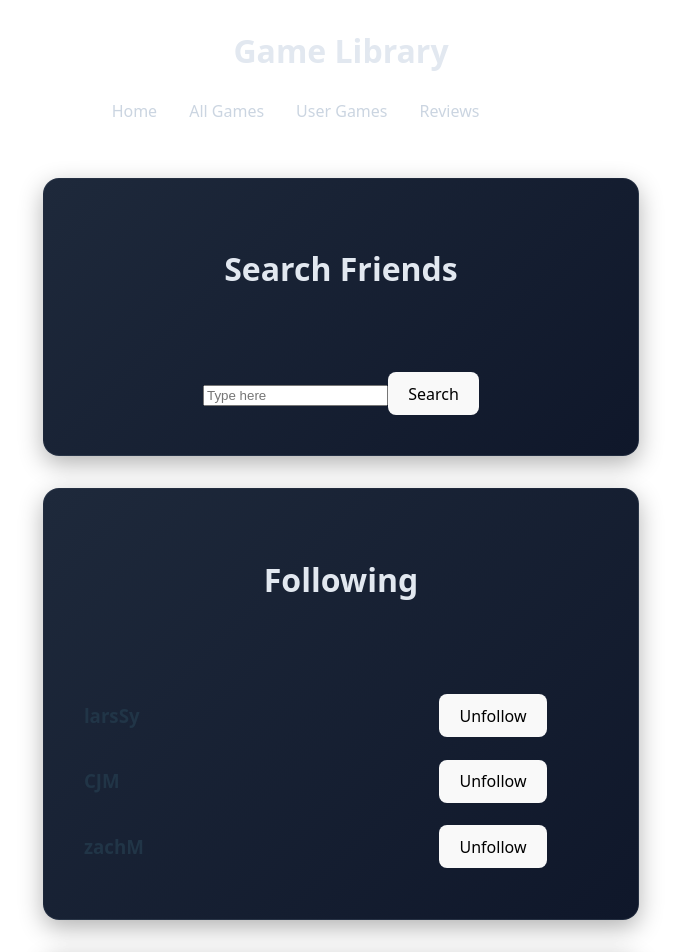
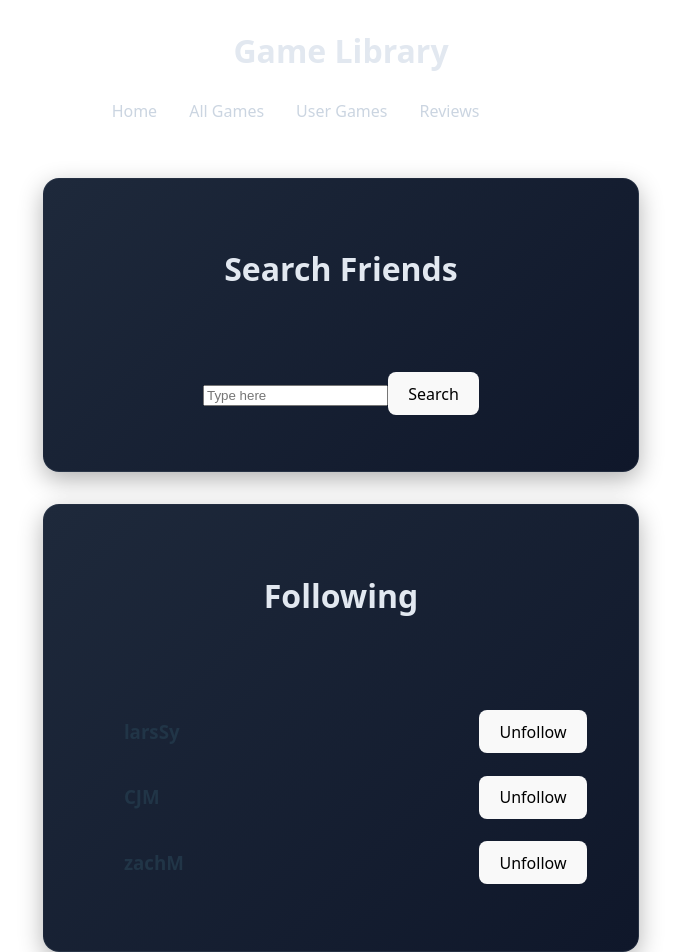
Before and after one commit to jguese3/full-stack-project, a React (Vite) app: page /friends in a window 1280 px wide. Shown: the top 952 px of the page, without its empty margins (299-980 px from the left). Built offline with nearby package versions, Linux system fonts and the light colour scheme.

Commit message:
Refactored user card and user list display

```diff
--- a/src/components/user-card/UserCard.tsx
+++ b/src/components/user-card/UserCard.tsx
@@ -11,19 +11,19 @@ export function UserCard(
     : {
         user: User,
         isExpanded: boolean,
-        onUsernameClick: () => void,
-        onFollowClick: () => void
+        onUsernameClick: (id: number) => void,
+        onFollowClick: (id: number) => void
     }
 ) {
     return (
         <div className="user-card">
             <div className="user-card-top">
             {}
-            <h3 onClick={onUsernameClick}>
+            <h3 onClick={() => onUsernameClick(user.id)}>
                 {user.userName}
             </h3>
             {}
-            <button onClick={onFollowClick}>
+            <button onClick={() => onFollowClick(user.id)}>
                 {user.isFollowing ? "Unfollow" : "Follow"}
             </button>
             </div>
--- a/src/components/user-list-display/UserListDisplay.tsx
+++ b/src/components/user-list-display/UserListDisplay.tsx
@@ -3,53 +3,33 @@ import { UserCard } from "../user-card/UserCard";
 import type { User } from "../../types/user";
 import "./user-list-display.css";
 
-export function UserListDisplay({
-    users,
-    updateFollowing
-}:
-{
-    users: User[],
-    updateFollowing: React.Dispatch<React.SetStateAction<User[]>>
-}) {
+export function UserListDisplay({users, onFollowClick}:
+    {
+        users: User[],
+        onFollowClick: (id: number) => void
+    }) {
     const [expandedId, setExpandedId] = useState<number|null>(null);
 
-    const handleUserFollowingClick = (userClicked: User): void => {
-        updateFollowing(oldUserState => {
-            return oldUserState.map(user => {
-                if(user.id === userClicked.id) {
-                    let newFollowing = !user.isFollowing;
-                    return {...user, isFollowing: newFollowing};
-                } else {
-                    return user;
-                }
-            })
-        });
-    }
-
-    const userListItems: JSX.Element[] = users.map((user) => {
+    const termListItems: JSX.Element[] = users.map((user) => {
         return (
             <UserCard
                 user={user}
                 isExpanded={user.id === expandedId}
                 onUsernameClick={
-                    () => {
-                        user.id !== expandedId ?
+                    () => {user.id !== expandedId ?
                         setExpandedId(user.id) :
-                        setExpandedId(null);
+                        setExpandedId(null)
                     }
                 }
-                onFollowClick={() => {
-                    handleUserFollowingClick(user);
-                }}
-
+                onFollowClick={onFollowClick}
                 key={user.id}
             />
         )
     });
 
     return(
-        <div className="users-list">
-            {userListItems}
-        </div>
+        <ol className="users-list">
+            {termListItems}
+        </ol>
     )
 }
```
